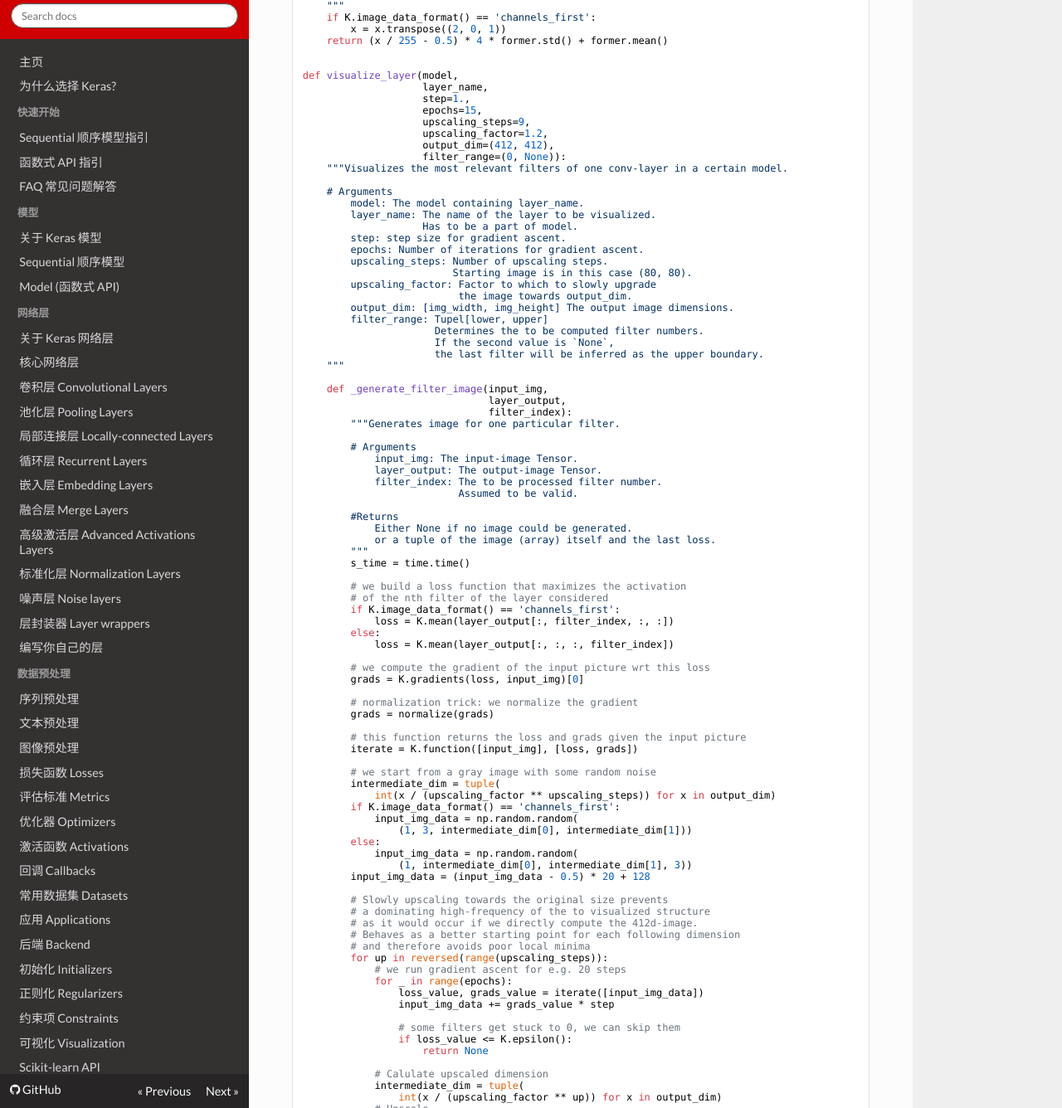
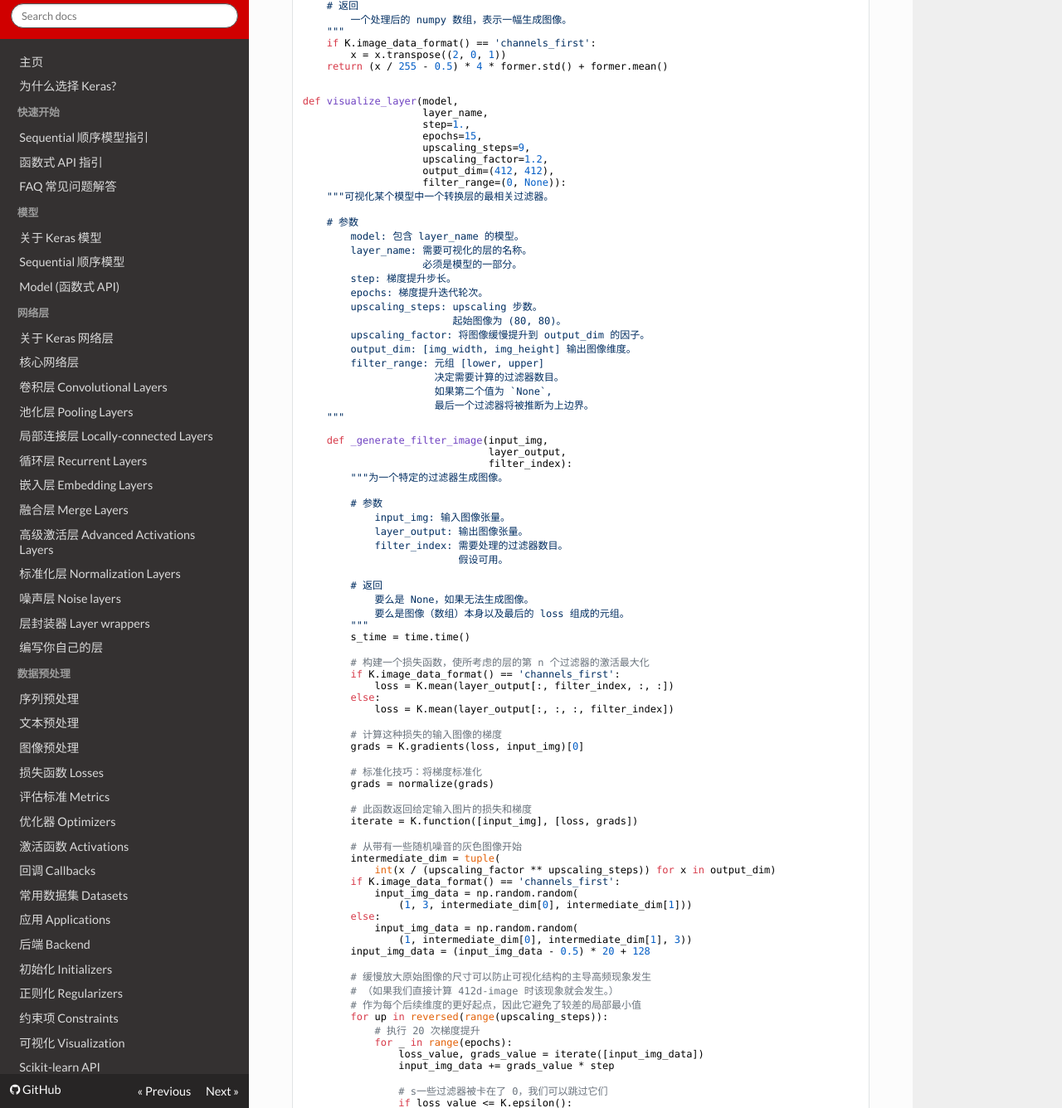
Before and after one commit to gaussic/keras-doc-zh, an MkDocs documentation site: the page built from sources/examples/conv_filter_visualization.md, in a window 1280 px wide and 1400 px high, scrolled down 1360 px, cut to the strip 64-1400 px from the top of the window. Shown: the whole strip at 83% size. Built offline with MkDocs 1.6.1, drawn with Linux system fonts in a browser that asks for light colours; nearby versions of some CDN libraries; some web fonts are replaced; library files that are not in the unit come from our copies; some of the changed text lies outside the part shown.

Commit message:
Update conv_filter_visualization.md

````diff
--- a/sources/examples/conv_filter_visualization.md
+++ b/sources/examples/conv_filter_visualization.md
@@ -1,9 +1,9 @@
 
-#Visualization of the filters of VGG16, via gradient ascent in input space.
+# 可视化 VGG16 的过滤器，通过输入空间梯度提升。
 
-This script can run on CPU in a few minutes.
+该脚本可以在几分钟内在 CPU 上运行完。
 
-Results example: ![Visualization](http://i.imgur.com/4nj4KjN.jpg)
+结果示例: ![Visualization](http://i.imgur.com/4nj4KjN.jpg)
 
 
 ```python
@@ -19,36 +19,36 @@ from keras import backend as K
 
 
 def normalize(x):
-    """utility function to normalize a tensor.
+    """用于标准化张量的实用函数。
 
-    # Arguments
-        x: An input tensor.
+    # 参数
+        x: 输入张量。
 
-    # Returns
-        The normalized input tensor.
+    # 返回
+        标准化的输入张量。
     """
     return x / (K.sqrt(K.mean(K.square(x))) + K.epsilon())
 
 
 def deprocess_image(x):
-    """utility function to convert a float array into a valid uint8 image.
+    """用于将 float 数组转换为有效 uint8 图像的实用函数。
 
-    # Arguments
-        x: A numpy-array representing the generated image.
+    # 参数
+        x: 表示生成图像的 numpy 数组。
 
-    # Returns
-        A processed numpy-array, which could be used in e.g. imshow.
+    # 返回
+        经处理的 numpy 阵列，可用于 imshow 等。
     """
-    # normalize tensor: center on 0., ensure std is 0.25
+    # 标准化张量: center 为 0., 保证 std 为 0.25
     x -= x.mean()
     x /= (x.std() + K.epsilon())
     x *= 0.25
 
-    # clip to [0, 1]
+    # 裁剪为 [0, 1]
     x += 0.5
     x = np.clip(x, 0, 1)
 
-    # convert to RGB array
+    # 转换为 RGB 数组
     x *= 255
     if K.image_data_format() == 'channels_first':
         x = x.transpose((1, 2, 0))
@@ -57,16 +57,16 @@ def deprocess_image(x):
 
 
 def process_image(x, former):
-    """utility function to convert a valid uint8 image back into a float array.
-       Reverses `deprocess_image`.
+    """用于将 float 数组转换为有效 uint8 图像转换回 float 数组的实用函数。
+       `deprocess_image` 反向操作。
 
-    # Arguments
-        x: A numpy-array, which could be used in e.g. imshow.
-        former: The former numpy-array.
-                Need to determine the former mean and variance.
+    # 参数
+        x: numpy 数组，可用于 imshow 等。
+        former: 前身 numpy 数组，
+                需要确定前者的均值和方差。
 
-    # Returns
-        A processed numpy-array representing the generated image.
+    # 返回
+        一个处理后的 numpy 数组，表示一幅生成图像。
     """
     if K.image_data_format() == 'channels_first':
         x = x.transpose((2, 0, 1))
@@ -81,59 +81,57 @@ def visualize_layer(model,
                     upscaling_factor=1.2,
                     output_dim=(412, 412),
                     filter_range=(0, None)):
-    """Visualizes the most relevant filters of one conv-layer in a certain model.
+    """可视化某个模型中一个转换层的最相关过滤器。
 
-    # Arguments
-        model: The model containing layer_name.
-        layer_name: The name of the layer to be visualized.
-                    Has to be a part of model.
-        step: step size for gradient ascent.
-        epochs: Number of iterations for gradient ascent.
-        upscaling_steps: Number of upscaling steps.
-                         Starting image is in this case (80, 80).
-        upscaling_factor: Factor to which to slowly upgrade
-                          the image towards output_dim.
-        output_dim: [img_width, img_height] The output image dimensions.
-        filter_range: Tupel[lower, upper]
-                      Determines the to be computed filter numbers.
-                      If the second value is `None`,
-                      the last filter will be inferred as the upper boundary.
+    # 参数
+        model: 包含 layer_name 的模型。
+        layer_name: 需要可视化的层的名称。
+                    必须是模型的一部分。
+        step: 梯度提升步长。
+        epochs: 梯度提升迭代轮次。
+        upscaling_steps: upscaling 步数。
+                         起始图像为 (80, 80)。
+        upscaling_factor: 将图像缓慢提升到 output_dim 的因子。
+        output_dim: [img_width, img_height] 输出图像维度。
+        filter_range: 元组 [lower, upper]
+                      决定需要计算的过滤器数目。
+                      如果第二个值为 `None`,
+                      最后一个过滤器将被推断为上边界。
     """
 
     def _generate_filter_image(input_img,
                                layer_output,
                                filter_index):
-        """Generates image for one particular filter.
+        """为一个特定的过滤器生成图像。
 
-        # Arguments
-            input_img: The input-image Tensor.
-            layer_output: The output-image Tensor.
-            filter_index: The to be processed filter number.
-                          Assumed to be valid.
+        # 参数
+            input_img: 输入图像张量。
+            layer_output: 输出图像张量。
+            filter_index: 需要处理的过滤器数目。
+                          假设可用。
 
-        #Returns
-            Either None if no image could be generated.
-            or a tuple of the image (array) itself and the last loss.
+        # 返回
+            要么是 None，如果无法生成图像。
+            要么是图像（数组）本身以及最后的 loss 组成的元组。
         """
         s_time = time.time()
 
-        # we build a loss function that maximizes the activation
-        # of the nth filter of the layer considered
+        # 构建一个损失函数，使所考虑的层的第 n 个过滤器的激活最大化
         if K.image_data_format() == 'channels_first':
             loss = K.mean(layer_output[:, filter_index, :, :])
         else:
             loss = K.mean(layer_output[:, :, :, filter_index])
 
-        # we compute the gradient of the input picture wrt this loss
+        # 计算这种损失的输入图像的梯度
         grads = K.gradients(loss, input_img)[0]
 
-        # normalization trick: we normalize the gradient
+        # 标准化技巧：将梯度标准化
         grads = normalize(grads)
 
-        # this function returns the loss and grads given the input picture
+        # 此函数返回给定输入图片的损失和梯度
         iterate = K.function([input_img], [loss, grads])
 
-        # we start from a gray image with some random noise
+        # 从带有一些随机噪音的灰色图像开始
         intermediate_dim = tuple(
             int(x / (upscaling_factor ** upscaling_steps)) for x in output_dim)
         if K.image_data_format() == 'channels_first':
@@ -144,31 +142,29 @@ def visualize_layer(model,
                 (1, intermediate_dim[0], intermediate_dim[1], 3))
         input_img_data = (input_img_data - 0.5) * 20 + 128
 
-        # Slowly upscaling towards the original size prevents
-        # a dominating high-frequency of the to visualized structure
-        # as it would occur if we directly compute the 412d-image.
-        # Behaves as a better starting point for each following dimension
-        # and therefore avoids poor local minima
+        # 缓慢放大原始图像的尺寸可以防止可视化结构的主导高频现象发生
+        # （如果我们直接计算 412d-image 时该现象就会发生。）
+        # 作为每个后续维度的更好起点，因此它避免了较差的局部最小值
         for up in reversed(range(upscaling_steps)):
-            # we run gradient ascent for e.g. 20 steps
+            # 执行 20 次梯度提升
             for _ in range(epochs):
                 loss_value, grads_value = iterate([input_img_data])
                 input_img_data += grads_value * step
 
-                # some filters get stuck to 0, we can skip them
+                # s一些过滤器被卡在了 0，我们可以跳过它们
                 if loss_value <= K.epsilon():
                     return None
 
-            # Calulate upscaled dimension
+            # 计算放大维度
             intermediate_dim = tuple(
                 int(x / (upscaling_factor ** up)) for x in output_dim)
-            # Upscale
+            # 放大
             img = deprocess_image(input_img_data[0])
             img = np.array(pil_image.fromarray(img).resize(intermediate_dim,
                                                            pil_image.BICUBIC))
             input_img_data = [process_image(img, input_img_data[0])]
 
-        # decode the resulting input image
+        # 解码生成的输入图像
         img = deprocess_image(input_img_data[0])
         e_time = time.time()
         print('Costs of filter {:3}: {:5.0f} ( {:4.2f}s )'.format(filter_index,
@@ -177,30 +173,29 @@ def visualize_layer(model,
         return img, loss_value
 
     def _draw_filters(filters, n=None):
-        """Draw the best filters in a nxn grid.
+        """在 nxn 网格中绘制最佳过滤器。
 
-        # Arguments
-            filters: A List of generated images and their corresponding losses
-                     for each processed filter.
-            n: dimension of the grid.
-               If none, the largest possible square will be used
+        # 参数
+            filters: 每个已处理过滤器的生成图像及其相应的损失的列表。
+            n: 网格维度。
+               如果为 None，将使用最大可能的方格
         """
         if n is None:
             n = int(np.floor(np.sqrt(len(filters))))
 
-        # the filters that have the highest loss are assumed to be better-looking.
-        # we will only keep the top n*n filters.
+        # 假设损失最大的过滤器看起来更好看。
+        # 我们只保留顶部 n*n 过滤器。
         filters.sort(key=lambda x: x[1], reverse=True)
         filters = filters[:n * n]
 
-        # build a black picture with enough space for
-        # e.g. our 8 x 8 filters of size 412 x 412, with a 5px margin in between
+        # 构建一个有足够空间的黑色图像
+        # 例如，8 x 8 个过滤器，总尺寸为 412 x 412，每个过滤器 5px 间隔的图像
         MARGIN = 5
         width = n * output_dim[0] + (n - 1) * MARGIN
         height = n * output_dim[1] + (n - 1) * MARGIN
         stitched_filters = np.zeros((width, height, 3), dtype='uint8')
 
-        # fill the picture with our saved filters
+        # 用我们保存的过滤器填充图像
         for i in range(n):
             for j in range(n):
                 img, _ = filters[i * n + j]
@@ -210,20 +205,20 @@ def visualize_layer(model,
                     width_margin: width_margin + output_dim[0],
                     height_margin: height_margin + output_dim[1], :] = img
 
-        # save the result to disk
+        # 将结果保存到磁盘
         save_img('vgg_{0:}_{1:}x{1:}.png'.format(layer_name, n), stitched_filters)
 
-    # this is the placeholder for the input images
+    # 这是输入图像的占位符
     assert len(model.inputs) == 1
     input_img = model.inputs[0]
 
-    # get the symbolic outputs of each "key" layer (we gave them unique names).
+    # 获取每个『关键』图层的符号输出（我们给它们唯一的名称）。
     layer_dict = dict([(layer.name, layer) for layer in model.layers[1:]])
 
     output_layer = layer_dict[layer_name]
     assert isinstance(output_layer, layers.Conv2D)
 
-    # Compute to be processed filter range
+    # 计算要处理的过滤范围
     filter_lower = filter_range[0]
     filter_upper = (filter_range[1]
                     if filter_range[1] is not None
@@ -233,7 +228,7 @@ def visualize_layer(model,
            and filter_upper > filter_lower)
     print('Compute filters {:} to {:}'.format(filter_lower, filter_upper))
 
-    # iterate through each filter and generate its corresponding image
+    # 迭代每个过滤器并生成其相应的图像
     processed_filters = []
     for f in range(filter_lower, filter_upper):
         img_loss = _generate_filter_image(input_img, output_layer.output, f)
@@ -247,15 +242,15 @@ def visualize_layer(model,
 
 
 if __name__ == '__main__':
-    # the name of the layer we want to visualize
+    # 我们想要可视化的图层的名称
     # (see model definition at keras/applications/vgg16.py)
     LAYER_NAME = 'block5_conv1'
 
-    # build the VGG16 network with ImageNet weights
+    # 构建 ImageNet 权重预训练的 VGG16 网络
     vgg = vgg16.VGG16(weights='imagenet', include_top=False)
     print('Model loaded.')
     vgg.summary()
 
-    # example function call
+    # 调用示例函数
     visualize_layer(vgg, LAYER_NAME)
 ```
````
